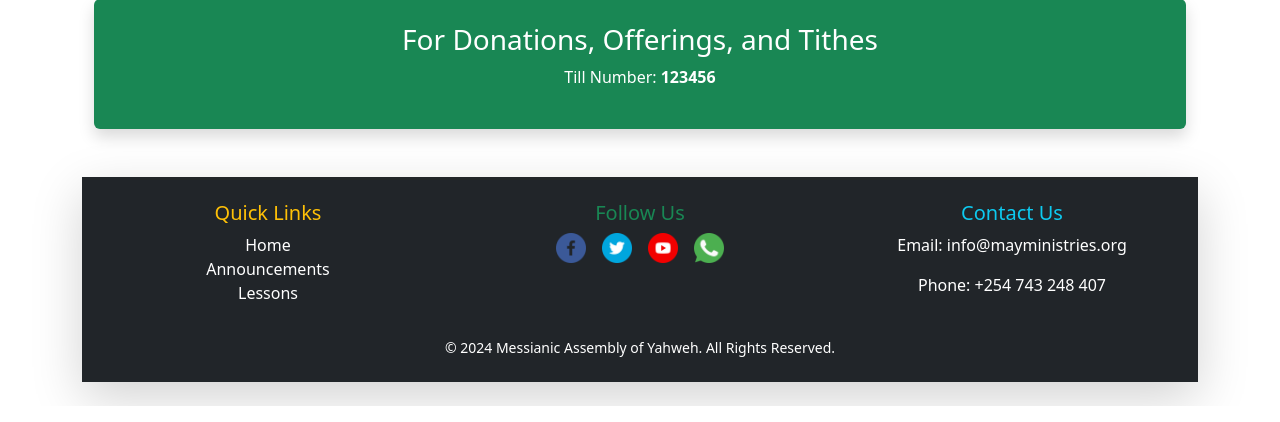
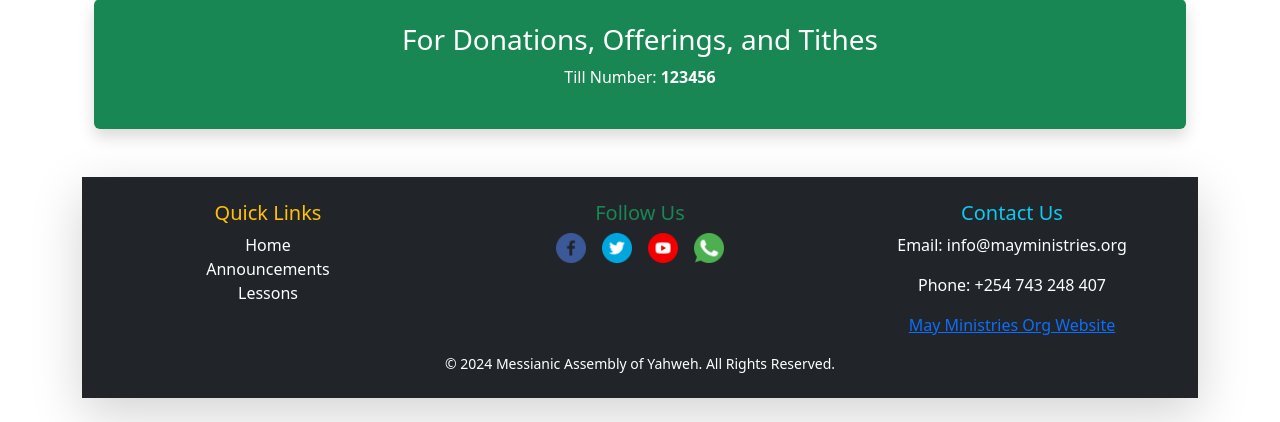
Before and after one commit to kiptoobarchok/MAY-kbrk, a Flask app: page / in a window 1280 px wide. Shown: the part 789-1211 px from the top of the page. Run offline with Flask 3, Linux system fonts and the light colour scheme.

Commit message:
related links

```diff
--- a/application/templates/home.html
+++ b/application/templates/home.html
@@ -128,6 +128,7 @@
           <h5 class="text-info">Contact Us</h5>
           <p>Email: <a href="mailto:info@may.org" class="text-white text-decoration-none">info@mayministries.org</a></p>
           <p>Phone: <span class="text-white">+254 743 248 407</span></p>
+          <a href="https://mayministries.org/">May Ministries Org Website</a>
         </div>
       </div>
       <!-- Footer Copyright -->
```
